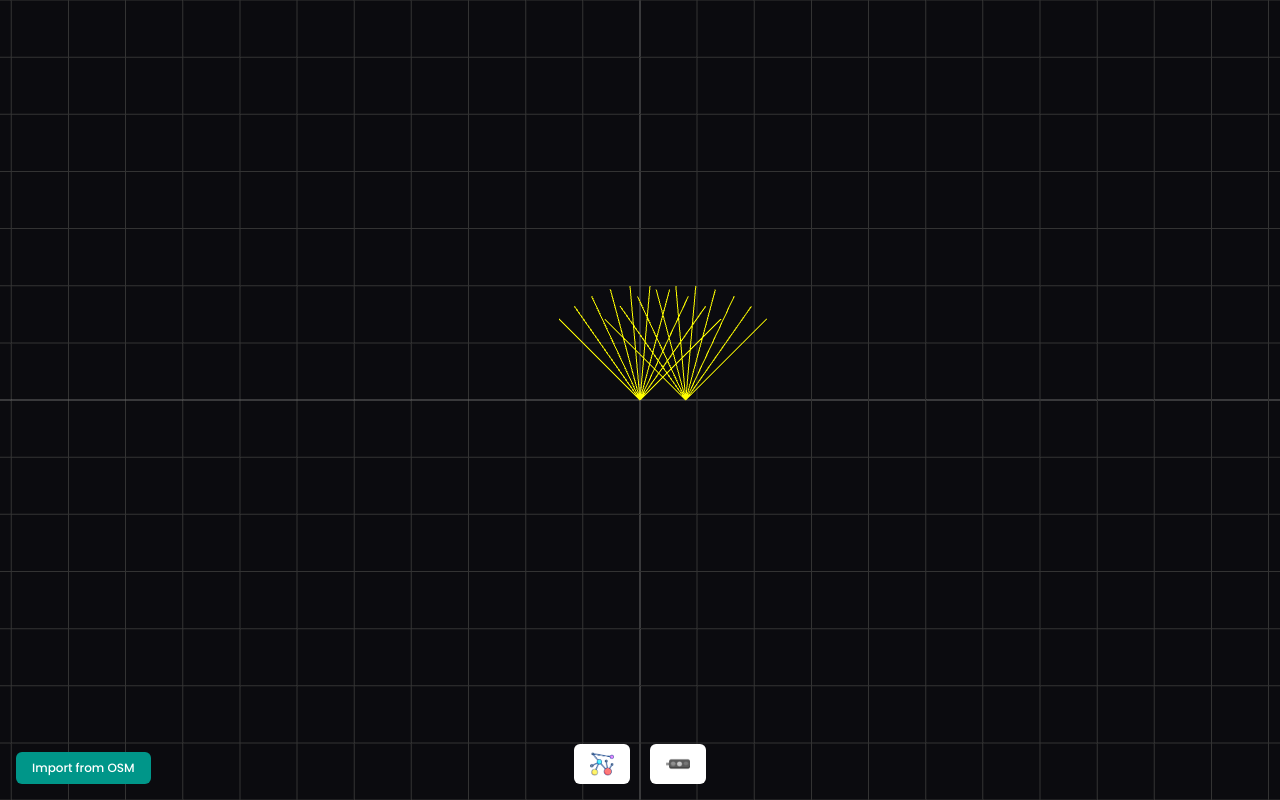
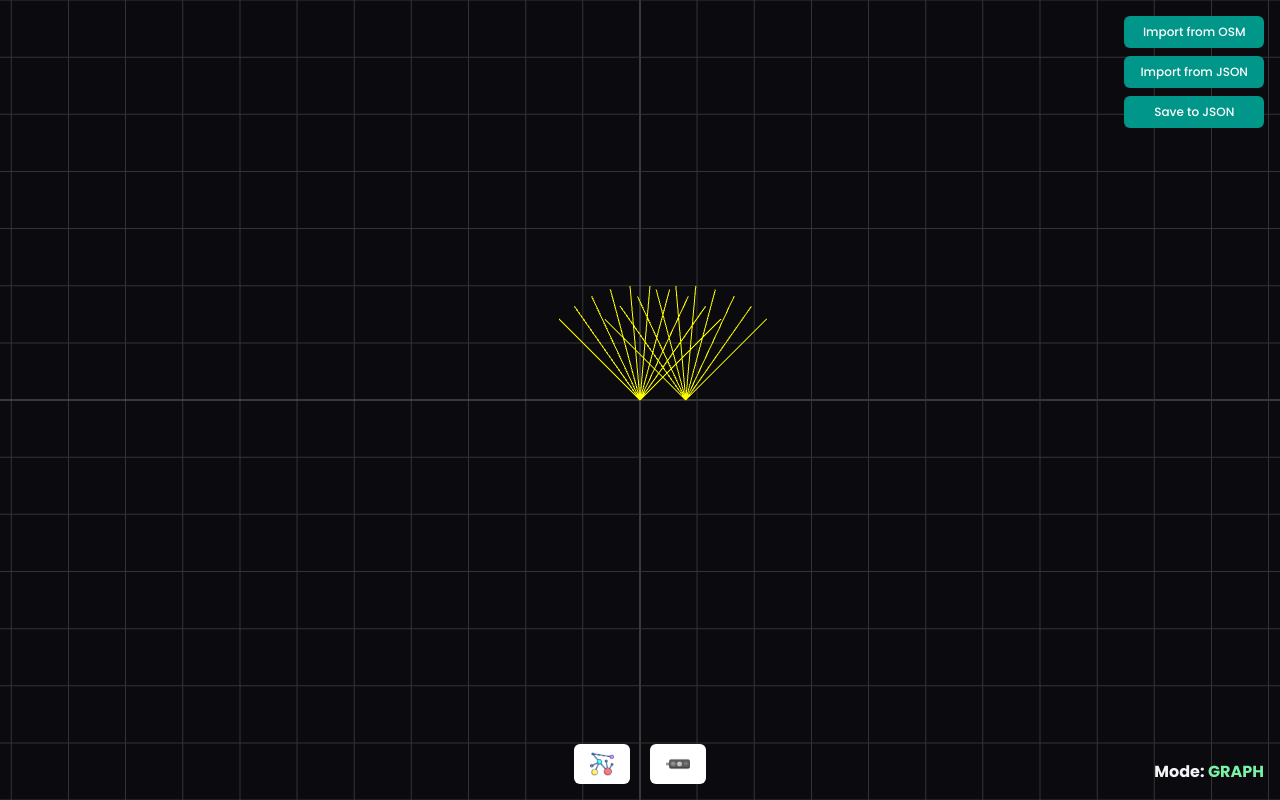
Before and after one commit to rahulc0dy/AVS-PEG, a Next.js app: page /world in a window 1280 px wide. Built offline with nearby package versions, Linux system fonts and the light colour scheme; no server answers.

Commit message:
Implement JSON serialization and deserialization for world, graph, nodes, edges, traffic lights, and envelopes

```diff
--- a/components/world.tsx
+++ b/components/world.tsx
@@ -44,6 +44,7 @@ export default function WorldComponent({
   dom,
 }: WorldComponentProps) {
   const [isOsmModalOpen, setIsOsmModalOpen] = useState(false);
+  const [activeMode, setActiveMode] = useState<EditorMode>("graph");
 
   const graphRef = useRef<Graph | null>(null);
 
@@ -74,6 +75,7 @@ export default function WorldComponent({
   const setMode = (mode: EditorMode) => {
     disableEditors();
     modeRef.current = mode;
+    setActiveMode(mode);
 
     // Reset button styles (grayscale all)
     if (graphButton.current)
@@ -318,15 +320,73 @@ export default function WorldComponent({
     };
   }, []);
 
+  const saveToJson = () => {
+    const world = worldRef.current;
+    if (!world) return;
+
+    const json = JSON.stringify(world.toJson());
+    const blob = new Blob([json], { type: "application/json" });
+    const url = URL.createObjectURL(blob);
+    const a = document.createElement("a");
+    a.href = url;
+    a.download = "world.json";
+    a.click();
+    URL.revokeObjectURL(url);
+  };
+
+  const loadFromJson = () => {
+    const input = document.createElement("input");
+    input.type = "file";
+    input.accept = "application/json, .json";
+    input.onchange = () => {
+      const file = input.files?.[0];
+      if (!file) return;
+      const reader = new FileReader();
+      reader.onload = (ev: ProgressEvent<FileReader>) => {
+        try {
+          const text = ev.target?.result as string;
+          const parsed = JSON.parse(text);
+          const world = worldRef.current;
+          if (!world) return;
+
+          // Let the world parse and load the JSON (will update its graph)
+          world.fromJson(parsed);
+
+          // Ensure graphRef points to the same Graph instance used by World
+          graphRef.current = world.graph;
+
+          // Redraw
+          world.draw();
+        } catch (err) {
+          // eslint-disable-next-line no-console
+          console.error("Failed to load world JSON:", err);
+        }
+      };
+      reader.readAsText(file);
+    };
+    input.click();
+  };
+
   return (
-    <div>
-      <div className="fixed bottom-4 left-4 z-10">
+    <>
+      <div className="fixed bottom-4 right-4 z-100 text-gray-200">
+        <p className="font-bold text-gray-100">
+          Mode: <span className="text-green-300 uppercase">{activeMode}</span>
+        </p>
+      </div>
+      <div className="flex flex-col space-y-2 fixed top-4 right-4 z-10">
         <Button
           onClick={() => setIsOsmModalOpen(true)}
           color="teal"
           className="text-xs"
         >
           Import from OSM
+        </Button>
+        <Button onClick={loadFromJson} color="teal" className="text-xs">
+          Import from JSON
+        </Button>
+        <Button onClick={saveToJson} color="teal" className="text-xs">
+          Save to JSON
         </Button>
       </div>
       <div className="fixed bottom-4 left-0 right-0 flex items-center justify-center gap-5">
@@ -365,6 +425,6 @@ export default function WorldComponent({
           graphRef={graphRef}
         />
       )}
-    </div>
+    </>
   );
 }
--- a/lib/markings/traffic-light.ts
+++ b/lib/markings/traffic-light.ts
@@ -1,6 +1,7 @@
 import { Group, PointLight, PointLightHelper, Vector3 } from "three";
 import { GLTFLoader } from "three/examples/jsm/Addons.js";
 import { Node } from "../primitives/node";
+import { TrafficLightJson } from "@/types/save";
 
 export enum LightState {
   RED,
@@ -44,14 +45,18 @@ export class TrafficLight {
 
   private lights: PointLight[] = [];
 
-  private redLight: PointLight;
-  private yellowLight: PointLight;
-  private greenLight: PointLight;
+  private redLight: PointLight | undefined;
+  private yellowLight: PointLight | undefined;
+  private greenLight: PointLight | undefined;
 
   constructor(position: Node, group: Group) {
     this.position = position;
     this.group = group;
 
+    this.initLights();
+  }
+
+  private initLights() {
     this.redLight = new PointLight(
       trafficLight.RED.color,
       TRAFFIC_LIGHT_INTENSITY,
@@ -86,6 +91,10 @@ export class TrafficLight {
     );
   }
 
+  setState(state: LightState) {
+    this.lightState = state;
+  }
+
   update() {
     this.draw(this.group, this.modelUrl);
   }
@@ -114,6 +123,7 @@ export class TrafficLight {
     }
     let pointLightHelper: PointLightHelper;
 
+    if (this.redLight && this.yellowLight && this.greenLight) {
       switch (this.lightState) {
         case LightState.RED:
           this.group.add(this.redLight);
@@ -137,6 +147,7 @@ export class TrafficLight {
           pointLightHelper = new PointLightHelper(this.greenLight, 1); // sphereSize determines helper's visual size
           break;
       }
+    }
     // this.group.add(pointLightHelper);
 
     this.model.position.set(this.position.x, 0, this.position.y);
@@ -144,4 +155,18 @@ export class TrafficLight {
       target.add(this.model);
     }
   }
+
+  toJson() {
+    return {
+      position: this.position.toJson(),
+      lightState: this.lightState,
+    };
   }
+
+  fromJson(json: TrafficLightJson) {
+    this.position.fromJson(json.position);
+    this.lightState = json.lightState;
+
+    this.initLights();
+  }
+}
--- a/lib/primitives/edge.ts
+++ b/lib/primitives/edge.ts
@@ -1,4 +1,5 @@
 import { Node } from "@/lib/primitives/node";
+import { EdgeJson } from "@/types/save";
 import {
   distance,
   subtract,
@@ -238,4 +239,20 @@ export class Edge {
       this.line = null;
     }
   }
+
+  toJson() {
+    return {
+      n1: this.n1.toJson(),
+      n2: this.n2.toJson(),
+      isDirected: this.isDirected,
+    };
+  }
+
+  fromJson(json: EdgeJson) {
+    this.dispose();
+
+    this.n1.fromJson(json.n1);
+    this.n2.fromJson(json.n2);
+    this.isDirected = json.isDirected ?? false;
+  }
 }
--- a/lib/primitives/envelope.ts
+++ b/lib/primitives/envelope.ts
@@ -3,6 +3,7 @@ import { Edge } from "@/lib/primitives/edge";
 import { Node } from "@/lib/primitives/node";
 import { Polygon } from "@/lib/primitives/polygon";
 import { Color, Group } from "three";
+import { EnvelopeJson } from "@/types/save";
 
 /**
  * The Envelope class generates a polygon that represents a "thickened"
@@ -84,4 +85,16 @@ export class Envelope {
   draw(group: Group, config: { fillColor: Color }) {
     this.poly.draw(group, config);
   }
+
+  toJson() {
+    return {
+      skeleton: this.skeleton.toJson(),
+      poly: this.poly.toJson(),
+    };
+  }
+
+  fromJson(json: EnvelopeJson) {
+    this.skeleton.fromJson(json.skeleton);
+    this.poly.fromJson(json.poly);
+  }
 }
--- a/lib/primitives/graph.ts
+++ b/lib/primitives/graph.ts
@@ -1,6 +1,7 @@
 import { Color, Group } from "three";
 import { Edge } from "@/lib/primitives/edge";
 import { Node } from "@/lib/primitives/node";
+import { GraphJson } from "@/types/save";
 
 /**
  * Simple graph container for `Node`s and `Edge`s with a change counter.
@@ -203,4 +204,26 @@ export class Graph {
       node.draw(group, { size: 10, color: new Color(0xffffff) });
     }
   }
+
+  toJson() {
+    return {
+      nodes: this.nodes.map((n) => n.toJson()),
+      edges: this.edges.map((e) => e.toJson()),
+    };
+  }
+
+  fromJson(json: GraphJson) {
+    const nodes: Node[] = json.nodes.map((n) => new Node(n.x, n.y));
+    const edges: Edge[] = json.edges.map((e) => {
+      const n1 =
+        nodes.find((nd: Node) => nd.x === e.n1.x && nd.y === e.n1.y) ??
+        new Node(e.n1.x, e.n1.y);
+      const n2 =
+        nodes.find((nd: Node) => nd.x === e.n2.x && nd.y === e.n2.y) ??
+        new Node(e.n2.x, e.n2.y);
+      return new Edge(n1, n2, e.isDirected ?? false);
+    });
+
+    this.load(nodes, edges);
+  }
 }
--- a/lib/primitives/node.ts
+++ b/lib/primitives/node.ts
@@ -1,3 +1,4 @@
+import { NodeJson } from "@/types/save";
 import { Color, Group, Mesh, MeshBasicMaterial, SphereGeometry } from "three";
 
 /**
@@ -77,4 +78,18 @@ export class Node {
       this.mesh = null;
     }
   }
+
+  toJson() {
+    return {
+      x: this.x,
+      y: this.y,
+    };
+  }
+
+  fromJson(json: NodeJson) {
+    this.dispose();
+
+    this.x = json.x;
+    this.y = json.y;
+  }
 }
--- a/lib/primitives/polygon.ts
+++ b/lib/primitives/polygon.ts
@@ -10,6 +10,7 @@ import {
   Shape,
   BackSide,
 } from "three";
+import { PolygonJson } from "@/types/save";
 
 /**
  * Represents a closed polygon defined by ordered nodes.
@@ -281,4 +282,27 @@ export class Polygon {
       this.mesh = null;
     }
   }
+
+  toJson() {
+    return {
+      nodes: this.nodes.map((n) => n.toJson()),
+      edges: this.edges.map((e) => e.toJson()),
+    };
+  }
+
+  fromJson(json: PolygonJson) {
+    this.dispose();
+
+    this.nodes = json.nodes.map((n) => {
+      const node = new Node(0, 0);
+      node.fromJson(n);
+      return node;
+    });
+
+    this.edges = json.edges.map((e) => {
+      const edge = new Edge(new Node(0, 0), new Node(0, 0));
+      edge.fromJson(e);
+      return edge;
+    });
+  }
 }
--- a/lib/world.ts
+++ b/lib/world.ts
@@ -7,6 +7,7 @@ import { Car } from "./car/car";
 import { ControlType } from "./car/controls";
 import { TrafficLight } from "./markings/traffic-light";
 import { Node } from "./primitives/node";
+import { WorldJson, NodeJson, EdgeJson, TrafficLightJson } from "@/types/save";
 
 export class World {
   /** Underlying road graph (nodes and edges). */
@@ -138,4 +139,42 @@ export class World {
       this.worldGroup.parent.remove(this.worldGroup);
     }
   }
+
+  toJson() {
+    return {
+      graph: this.graph.toJson(),
+      roadWidth: this.roadWidth,
+      roadRoundness: this.roadRoundness,
+      roadBorders: this.roadBorders.map((rb) => rb.toJson()),
+      roads: this.roads.map((r) => r.toJson()),
+      trafficLights: this.trafficLights.map((tl) => tl.toJson()),
+    };
+  }
+
+  fromJson(json: WorldJson) {
+    this.dispose();
+
+    this.graph.fromJson(json.graph);
+    this.roadWidth = json.roadWidth;
+    this.roadRoundness = json.roadRoundness;
+    this.roadBorders = json.roadBorders.map((rbj) => {
+      const edge = new Edge(new Node(0, 0), new Node(0, 0));
+      edge.fromJson(rbj);
+      return edge;
+    });
+    this.roads = json.roads.map((rj) => {
+      const envelope = new Envelope(
+        new Edge(new Node(0, 0), new Node(0, 0)),
+        this.roadWidth,
+        this.roadRoundness
+      );
+      envelope.fromJson(rj);
+      return envelope;
+    });
+    this.trafficLights = json.trafficLights.map((tlj) => {
+      const tl = new TrafficLight(new Node(0, 0), this.worldGroup);
+      tl.fromJson(tlj);
+      return tl;
+    });
+  }
 }
--- /dev/null
+++ b/types/save.ts
@@ -0,0 +1,39 @@
+export interface WorldJson {
+  graph: GraphJson;
+  roadWidth: number;
+  roadRoundness: number;
+  trafficLights: TrafficLightJson[];
+  roadBorders: EdgeJson[];
+  roads: EnvelopeJson[];
+}
+
+export interface GraphJson {
+  nodes: NodeJson[];
+  edges: EdgeJson[];
+}
+
+export interface NodeJson {
+  x: number;
+  y: number;
+}
+
+export interface EdgeJson {
+  n1: NodeJson;
+  n2: NodeJson;
+  isDirected: boolean;
+}
+
+export interface TrafficLightJson {
+  position: NodeJson;
+  lightState: number;
+}
+
+export interface EnvelopeJson {
+  skeleton: EdgeJson;
+  poly: PolygonJson;
+}
+
+export interface PolygonJson {
+  nodes: NodeJson[];
+  edges: EdgeJson[];
+}
```
Lines whose indentation alone changed are shown as unchanged.
